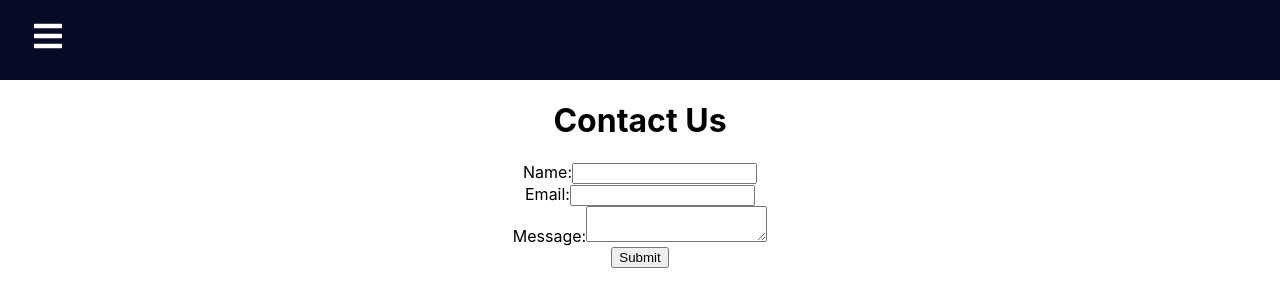
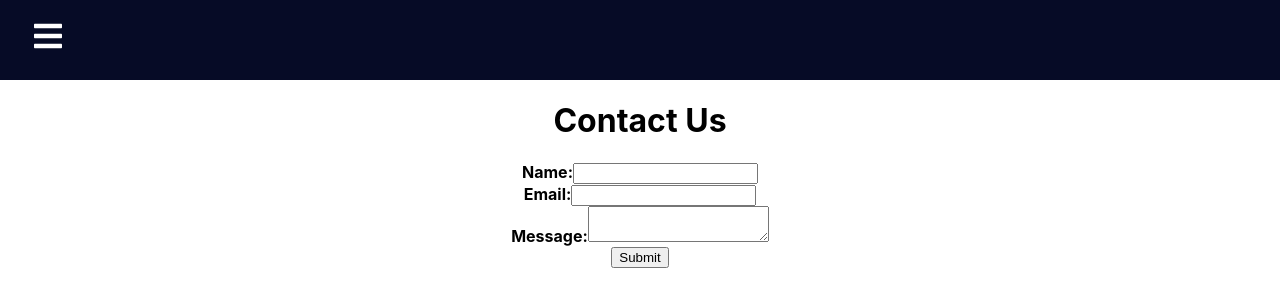
Before and after one commit to software-assignments-fall2021/project-setup-sneaky-seven, a React (Create React App) app in the folder front-end/: page /contact in a window 1280 px wide. Shown: the top 306 px of the page. Built offline with nearby package versions, Linux system fonts and the light colour scheme.

Commit message:
minor style change

```diff
--- a/front-end/src/components/ContactForm.js
+++ b/front-end/src/components/ContactForm.js
@@ -12,15 +12,15 @@ const ContactForm = () => {
     <form onSubmit={handleSubmit}>
       <div><h1>Contact Us</h1></div>
       <div>
-        <label htmlFor="name">Name:</label>
+        <label htmlFor="name"><b>Name:</b></label>
         <input type="text" id="name" required />
       </div>
       <div>
-        <label htmlFor="email">Email:</label>
+        <label htmlFor="email"><b>Email:</b></label>
         <input type="email" id="email" required />
       </div>
       <div>
-        <label htmlFor="message">Message:</label>
+        <label htmlFor="message"><b>Message:</b></label>
         <textarea id="message" required />
       </div>
       <button type="submit">{status}</button>
```
